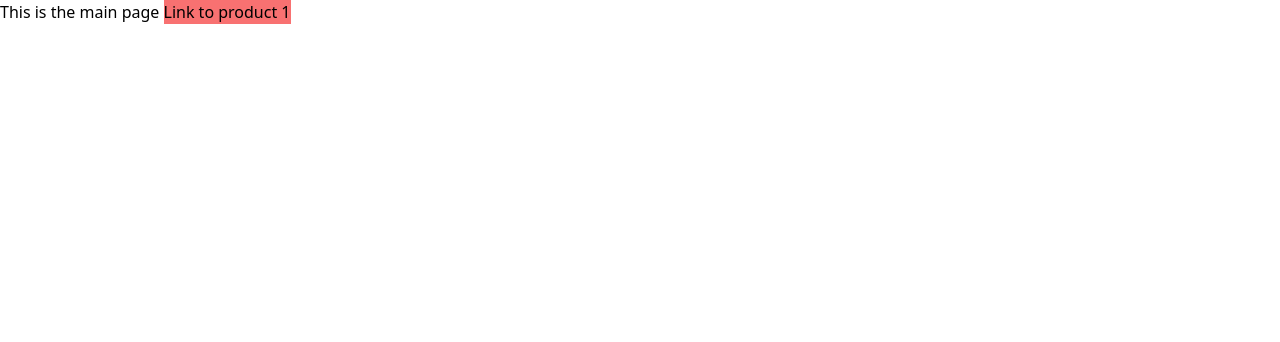
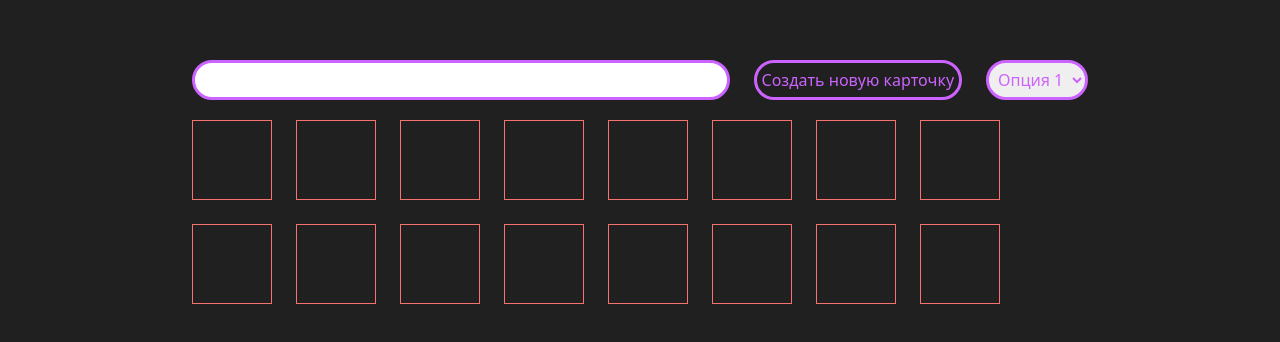
Before and after one commit to elenasr-boop/test_cards, a React (Vite) app: page /products in a window 1280 px wide. Shown: the top 342 px of the page. Built offline with nearby package versions, Linux system fonts and the light colour scheme.

Commit message:
main layout done

```diff
--- /dev/null
+++ b/src/api.ts
@@ -0,0 +1 @@
+const root = "https://boardgamegeek.com/xmlapi2/";
--- a/src/components/Header.tsx
+++ b/src/components/Header.tsx
@@ -0,0 +1,22 @@
+import { Link } from "react-router-dom";
+
+export function Header() {
+  return (
+    <div className="h-20 flex justify-between items-center">
+      <input
+        type="text"
+        className="w-3/5 rounded-full border-[3px] border-solid border-[#CD63FF] h-10 p-2 pl-4"
+      />
+      <button className="border-[3px] border-[#CD63FF] rounded-full p-[5px]"><Link to="create-product">Создать новую карточку</Link></button>
+      <select
+        id="options"
+        name="options"
+        className="border-[3px] border-solid border-[#CD63FF] rounded-full h-10 p-[5px]"
+      >
+        <option value="option1">Опция 1</option>
+        <option value="option2">Опция 2</option>
+        <option value="option3">Опция 3</option>
+      </select>
+    </div>
+  );
+}
--- a/src/pages/products.tsx
+++ b/src/pages/products.tsx
@@ -1,12 +1,29 @@
-import { Link, Outlet } from "react-router-dom";
+import { Outlet } from "react-router-dom";
+import { Header } from "../components/Header";
 
 export function Products() {
   return (
-    <>
-      This is the main page <Outlet />
-      <button className="bg-red-400">
-        <Link to="1">Link to product 1</Link>
-      </button>
-    </>
+    <div className=" h-[100vh] m-auto bg-[#202020] text-[#CD63FF] pr-48 pl-48 pt-10">
+      <Header />
+      <div className="cards flex flex-wrap gap-6">
+        <div className="card w-20 h-20 border border-solid border-red-400" />
+        <div className="card w-20 h-20 border border-solid border-red-400" />
+        <div className="card w-20 h-20 border border-solid border-red-400" />
+        <div className="card w-20 h-20 border border-solid border-red-400" />
+        <div className="card w-20 h-20 border border-solid border-red-400" />
+        <div className="card w-20 h-20 border border-solid border-red-400" />
+        <div className="card w-20 h-20 border border-solid border-red-400" />
+        <div className="card w-20 h-20 border border-solid border-red-400" />
+        <div className="card w-20 h-20 border border-solid border-red-400" />
+        <div className="card w-20 h-20 border border-solid border-red-400" />
+        <div className="card w-20 h-20 border border-solid border-red-400" />
+        <div className="card w-20 h-20 border border-solid border-red-400" />
+        <div className="card w-20 h-20 border border-solid border-red-400" />
+        <div className="card w-20 h-20 border border-solid border-red-400" />
+        <div className="card w-20 h-20 border border-solid border-red-400" />
+        <div className="card w-20 h-20 border border-solid border-red-400" />
+      </div>
+      <Outlet />
+    </div>
   );
 }
--- a/tailwind.config.js
+++ b/tailwind.config.js
@@ -5,6 +5,9 @@ module.exports  = {
   ],
   theme: {
     extend: {},
+    container: {
+      center: true,
+    },
   },
   plugins: [],
 };
```
Also changed, not shown: src/components/Card.tsx (added), src/components/Product.tsx (deleted), 1 other file (tests, documents, lock files or other folders).
